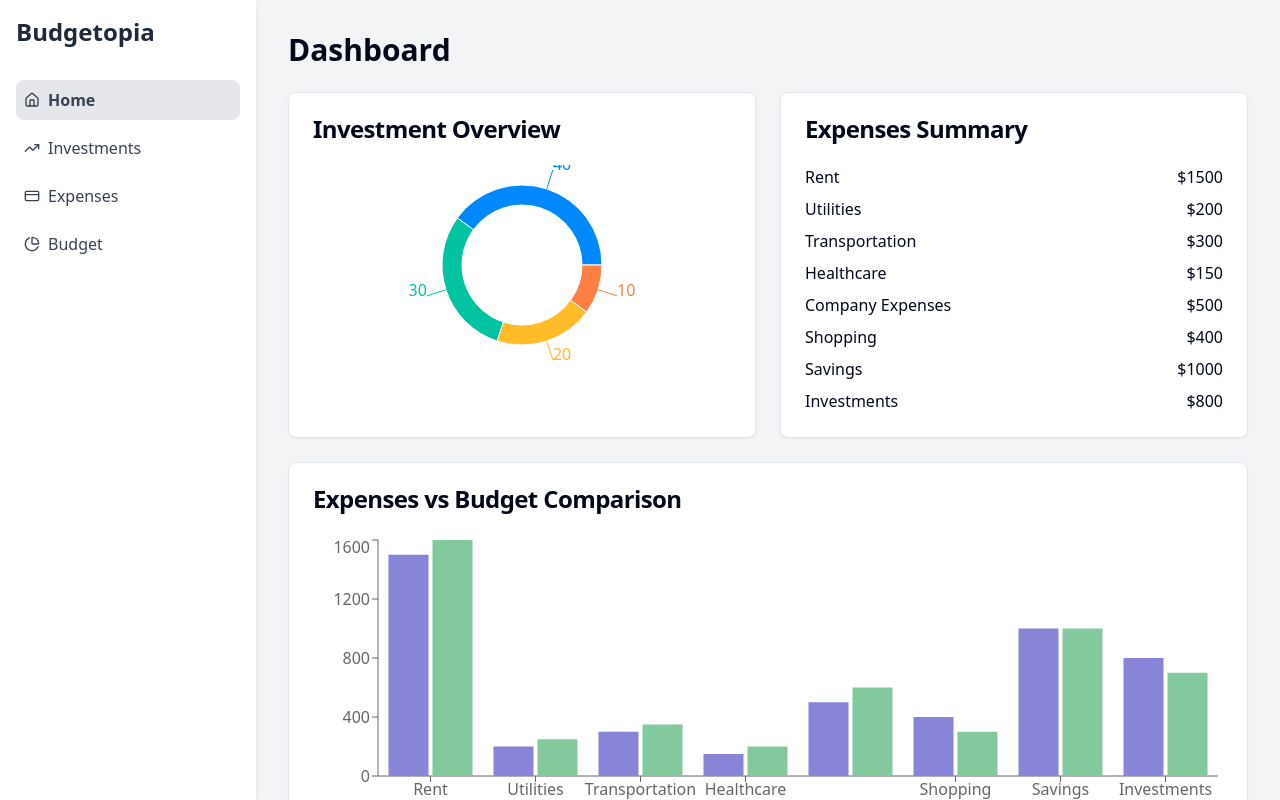
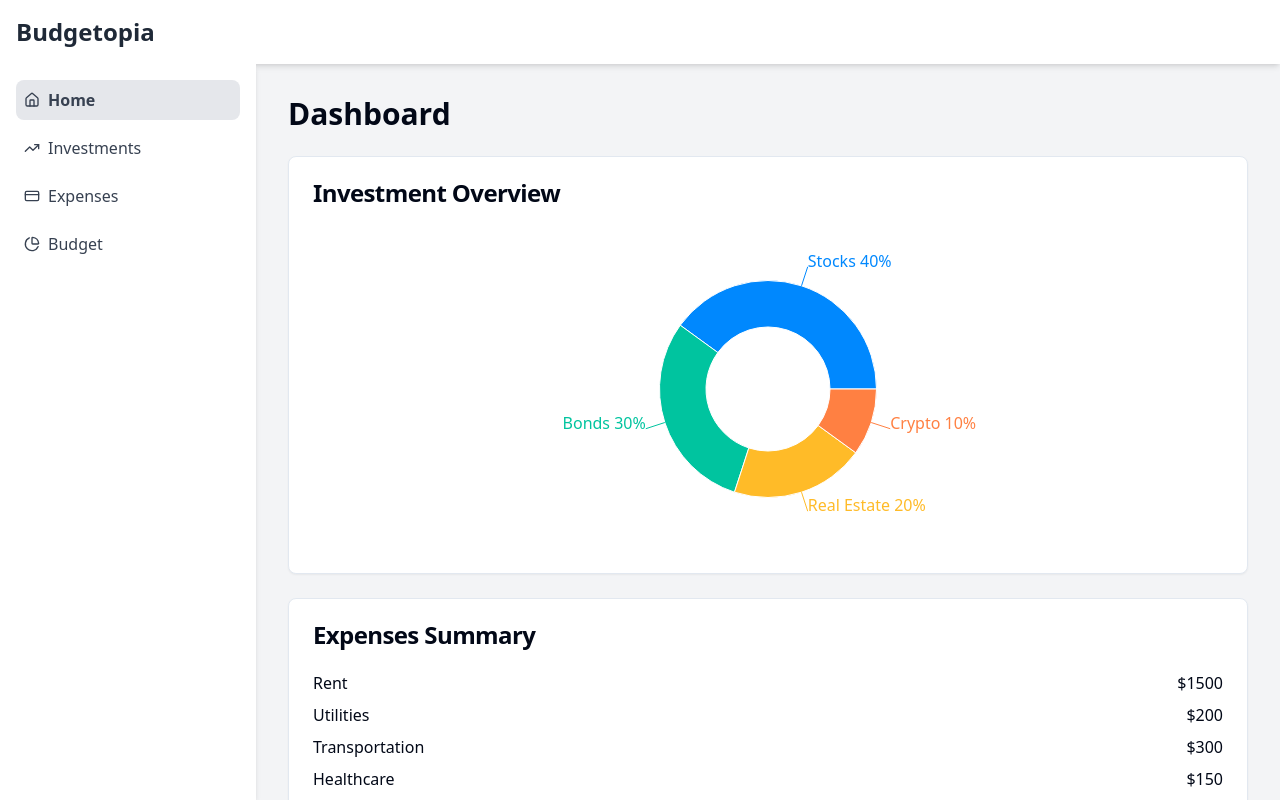
Before and after one commit to taishiwalden/budgetopia-dashboard, a React (Vite) app: page / in a window 1280 px wide. Built offline with nearby package versions, Linux system fonts and the light colour scheme.

Commit message:
Make app mobile-friendly
Updated styles and layout to enhance mobile responsiveness across all components and pages for improved user experience on smaller screens.
[skip gpt_engineer]

```diff
--- a/src/components/Layout.jsx
+++ b/src/components/Layout.jsx
@@ -2,17 +2,15 @@ import React from 'react';
 import { Link, useLocation } from 'react-router-dom';
 import { cn } from "@/lib/utils";
 import { navItems } from "@/nav-items";
+import { Menu } from 'lucide-react';
+import { Button } from "@/components/ui/button";
+import { Sheet, SheetContent, SheetTrigger } from "@/components/ui/sheet";
 
 const Layout = ({ children }) => {
   const location = useLocation();
 
-  return (
-    <div className="flex h-screen bg-gray-100">
-      <nav className="w-64 bg-white shadow-md">
-        <div className="p-4">
-          <h1 className="text-2xl font-bold text-gray-800">Budgetopia</h1>
-        </div>
-        <ul className="space-y-2 p-4">
+  const NavContent = () => (
+    <ul className="space-y-2">
       {navItems.map((item) => (
         <li key={item.to}>
           <Link
@@ -28,10 +26,33 @@ const Layout = ({ children }) => {
         </li>
       ))}
     </ul>
+  );
+
+  return (
+    <div className="flex flex-col h-screen bg-gray-100">
+      <header className="bg-white shadow-md p-4 flex justify-between items-center">
+        <h1 className="text-2xl font-bold text-gray-800">Budgetopia</h1>
+        <Sheet>
+          <SheetTrigger asChild>
+            <Button variant="outline" size="icon" className="md:hidden">
+              <Menu className="h-6 w-6" />
+            </Button>
+          </SheetTrigger>
+          <SheetContent side="left" className="w-64">
+            <nav className="mt-6">
+              <NavContent />
             </nav>
-      <main className="flex-1 overflow-y-auto p-8">
+          </SheetContent>
+        </Sheet>
+      </header>
+      <div className="flex flex-1 overflow-hidden">
+        <nav className="hidden md:block w-64 bg-white shadow-md p-4">
+          <NavContent />
+        </nav>
+        <main className="flex-1 overflow-y-auto p-4 md:p-8">
           {children}
         </main>
+      </div>
     </div>
   );
 };
--- a/src/pages/Budget.jsx
+++ b/src/pages/Budget.jsx
@@ -77,9 +77,8 @@ const Budget = () => {
   };
 
   return (
-    <div>
+    <div className="space-y-6">
       <h1 className="text-3xl font-bold mb-6">Budget</h1>
-      <div className="space-y-6">
       <Card>
         <CardHeader>
           <CardTitle>Income Information</CardTitle>
@@ -87,7 +86,7 @@ const Budget = () => {
         <CardContent>
           <div className="space-y-4">
             <div>
-                <label htmlFor="annual-income" className="block text-sm font-medium text-gray-700">
+              <label htmlFor="annual-income" className="block text-sm font-medium text-gray-700 mb-1">
                 Annual Income
               </label>
               <Input
@@ -95,16 +94,16 @@ const Budget = () => {
                 type="text"
                 value={annualIncome}
                 onChange={handleIncomeChange}
-                  className="mt-1"
+                className="w-full"
                 placeholder="Enter your annual income"
               />
             </div>
             <div>
-                <label htmlFor="state-select" className="block text-sm font-medium text-gray-700">
+              <label htmlFor="state-select" className="block text-sm font-medium text-gray-700 mb-1">
                 State
               </label>
               <Select onValueChange={handleStateChange} value={selectedState}>
-                  <SelectTrigger className="w-full mt-1">
+                <SelectTrigger className="w-full">
                   <SelectValue placeholder="Select your state" />
                 </SelectTrigger>
                 <SelectContent>
@@ -116,7 +115,7 @@ const Budget = () => {
                 </SelectContent>
               </Select>
             </div>
-              <Button onClick={() => setAfterTaxIncome(calculateAfterTaxIncome(annualIncome, selectedState))}>
+            <Button onClick={() => setAfterTaxIncome(calculateAfterTaxIncome(annualIncome, selectedState))} className="w-full">
               Calculate After-Tax Income
             </Button>
           </div>
@@ -137,7 +136,6 @@ const Budget = () => {
         </CardContent>
       </Card>
     </div>
-    </div>
   );
 };
 
--- a/src/pages/Home.jsx
+++ b/src/pages/Home.jsx
@@ -13,7 +13,6 @@ const Home = () => {
 
   const { data: expensesData } = useQuery({
     queryKey: ['expenses'],
-    // If the query doesn't exist yet, use some default data
     initialData: [
       { category: 'Rent', amount: 1500, budget: 1600 },
       { category: 'Utilities', amount: 200, budget: 250 },
@@ -31,23 +30,24 @@ const Home = () => {
   return (
     <div>
       <h1 className="text-3xl font-bold mb-6">Dashboard</h1>
-      <div className="grid grid-cols-1 md:grid-cols-2 gap-6">
+      <div className="grid grid-cols-1 gap-6">
         <Card>
           <CardHeader>
             <CardTitle>Investment Overview</CardTitle>
           </CardHeader>
           <CardContent>
-            <ResponsiveContainer width="100%" height={200}>
+            <div className="h-64 sm:h-80">
+              <ResponsiveContainer width="100%" height="100%">
                 <PieChart>
                   <Pie
                     data={investmentData}
                     cx="50%"
                     cy="50%"
-                  innerRadius={60}
-                  outerRadius={80}
+                    innerRadius="40%"
+                    outerRadius="70%"
                     fill="#8884d8"
                     dataKey="value"
-                  label
+                    label={({ name, percent }) => `${name} ${(percent * 100).toFixed(0)}%`}
                   >
                     {investmentData.map((entry, index) => (
                       <Cell key={`cell-${index}`} fill={COLORS[index % COLORS.length]} />
@@ -55,6 +55,7 @@ const Home = () => {
                   </Pie>
                 </PieChart>
               </ResponsiveContainer>
+            </div>
           </CardContent>
         </Card>
         <Card>
@@ -72,14 +73,15 @@ const Home = () => {
             </div>
           </CardContent>
         </Card>
-        <Card className="md:col-span-2">
+        <Card>
           <CardHeader>
             <CardTitle>Expenses vs Budget Comparison</CardTitle>
           </CardHeader>
           <CardContent>
-            <ResponsiveContainer width="100%" height={300}>
+            <div className="h-64 sm:h-80">
+              <ResponsiveContainer width="100%" height="100%">
                 <BarChart data={expensesData}>
-                <XAxis dataKey="category" />
+                  <XAxis dataKey="category" tick={{ fontSize: 12 }} interval={0} angle={-45} textAnchor="end" height={70} />
                   <YAxis />
                   <Tooltip />
                   <Legend />
@@ -87,6 +89,7 @@ const Home = () => {
                   <Bar dataKey="budget" fill="#82ca9d" name="Budgeted Amount" />
                 </BarChart>
               </ResponsiveContainer>
+            </div>
           </CardContent>
         </Card>
       </div>
--- a/src/pages/Investments.jsx
+++ b/src/pages/Investments.jsx
@@ -58,24 +58,24 @@ const Investments = () => {
   };
 
   return (
-    <div>
+    <div className="space-y-6">
       <h1 className="text-3xl font-bold mb-6">Investments</h1>
-      <div className="space-y-6">
       <Card>
         <CardHeader>
           <CardTitle>Portfolio Breakdown</CardTitle>
         </CardHeader>
         <CardContent>
           <div className="flex flex-col md:flex-row">
-              <div className="w-full md:w-1/2">
-                <ResponsiveContainer width="100%" height={300}>
+            <div className="w-full md:w-1/2 mb-4 md:mb-0">
+              <div className="h-64 sm:h-80">
+                <ResponsiveContainer width="100%" height="100%">
                   <PieChart>
                     <Pie
                       data={investmentData}
                       cx="50%"
                       cy="50%"
-                      innerRadius={60}
-                      outerRadius={80}
+                      innerRadius="40%"
+                      outerRadius="70%"
                       fill="#8884d8"
                       dataKey="value"
                       label={({ name, value }) => `${name} ${value.toFixed(1)}%`}
@@ -87,19 +87,20 @@ const Investments = () => {
                   </PieChart>
                 </ResponsiveContainer>
               </div>
-              <div className="w-full md:w-1/2 mt-4 md:mt-0">
+            </div>
+            <div className="w-full md:w-1/2 md:pl-4">
               {investmentData.map((item, index) => (
                 <div key={index} className="mb-4">
-                    <label className="block text-sm font-medium text-gray-700">{item.name}</label>
+                  <label className="block text-sm font-medium text-gray-700 mb-1">{item.name}</label>
                   <Input
                     type="number"
                     value={item.value}
                     onChange={(e) => handlePercentageChange(index, e.target.value)}
-                      className="mt-1"
+                    className="w-full"
                   />
                 </div>
               ))}
-                <Button onClick={handleUpdateChart} className="mt-4">Update Chart</Button>
+              <Button onClick={handleUpdateChart} className="w-full">Update Chart</Button>
             </div>
           </div>
         </CardContent>
@@ -111,14 +112,14 @@ const Investments = () => {
         <CardContent>
           <div className="space-y-4">
             <div>
-                <h3 className="text-lg font-semibold">Risk Score</h3>
+              <h3 className="text-lg font-semibold mb-2">Risk Score</h3>
               <Progress value={portfolioRisk * 10} className="w-full" />
               <p className="mt-2">
                 {portfolioRisk.toFixed(2)} / 10 - {getRiskLevel(portfolioRisk)}
               </p>
             </div>
             <div>
-                <h3 className="text-lg font-semibold">Risk Breakdown</h3>
+              <h3 className="text-lg font-semibold mb-2">Risk Breakdown</h3>
               <ul className="list-disc list-inside">
                 {investmentData.map((item, index) => (
                   <li key={index}>
@@ -135,7 +136,6 @@ const Investments = () => {
         </CardContent>
       </Card>
     </div>
-    </div>
   );
 };
 
```
Lines whose indentation alone changed are shown as unchanged.
